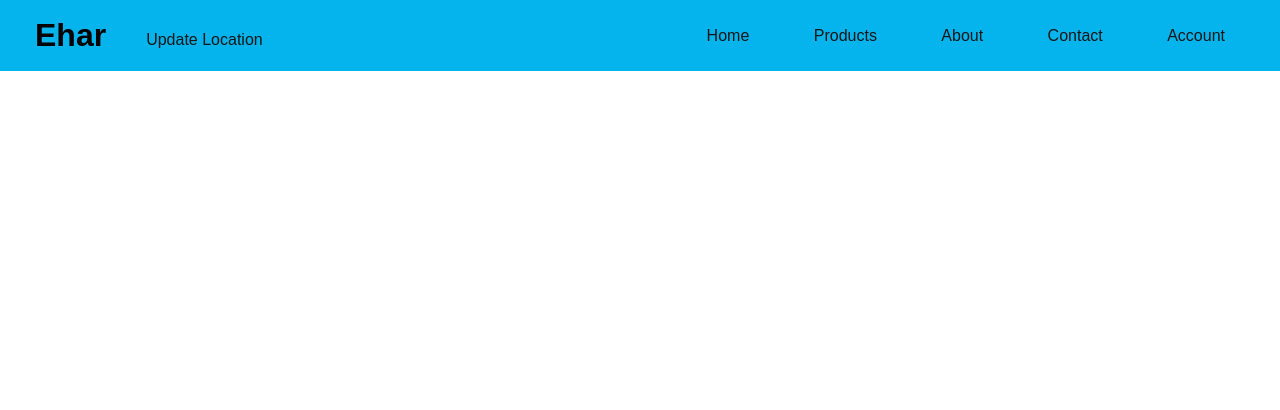
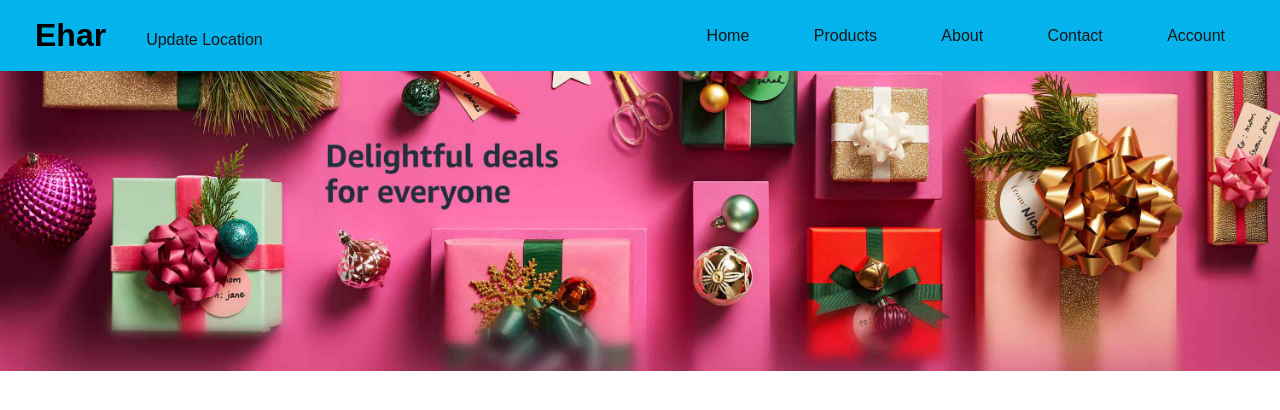
Before and after one commit to MR-HarshMeshram/Ecommerce-Website, a Python web app: template template/header.html in a window 1280 px wide. Shown: the top 410 px of the page. Run offline with Jinja, Linux system fonts and the light colour scheme; the template is opened without the code that fills it, so the values that code supplies are empty.

Commit message:
add herobanner

```diff
--- a/static/style.css
+++ b/static/style.css
@@ -38,7 +38,7 @@ a{
      color: #171616;
  }
  p{
-     color: #555;
+     color: #fff#000;
  }
  .container{
      max-width: 1300px;
@@ -46,3 +46,24 @@ a{
      padding-left: 25px;
      padding-right: 25px;
  }
+ .herosection{
+    background-image: url(hero.jpg);
+    height: 300px;
+    background-size:cover;
+    display: flex;
+    justify-content: center;
+    align-items: end;
+    padding-bottom: 20px;
+}
+.herotext{
+    height: 40px;
+    width: 1460px;
+    background-color: transparent;
+    color: #fff;
+    display: flex;
+    justify-content: center;
+    align-items: center;
+}
+.herotext p{
+    font-size: 14px;
+}
--- a/template/header.html
+++ b/template/header.html
@@ -28,5 +28,9 @@
                </div>
           </div>
      </div>
+     <div class="herosection"></div>
+
+
+      </div>
 </body>
 </html>
```
Also changed, not shown: amazon logo.png (added), static/hero.jpg (added).
